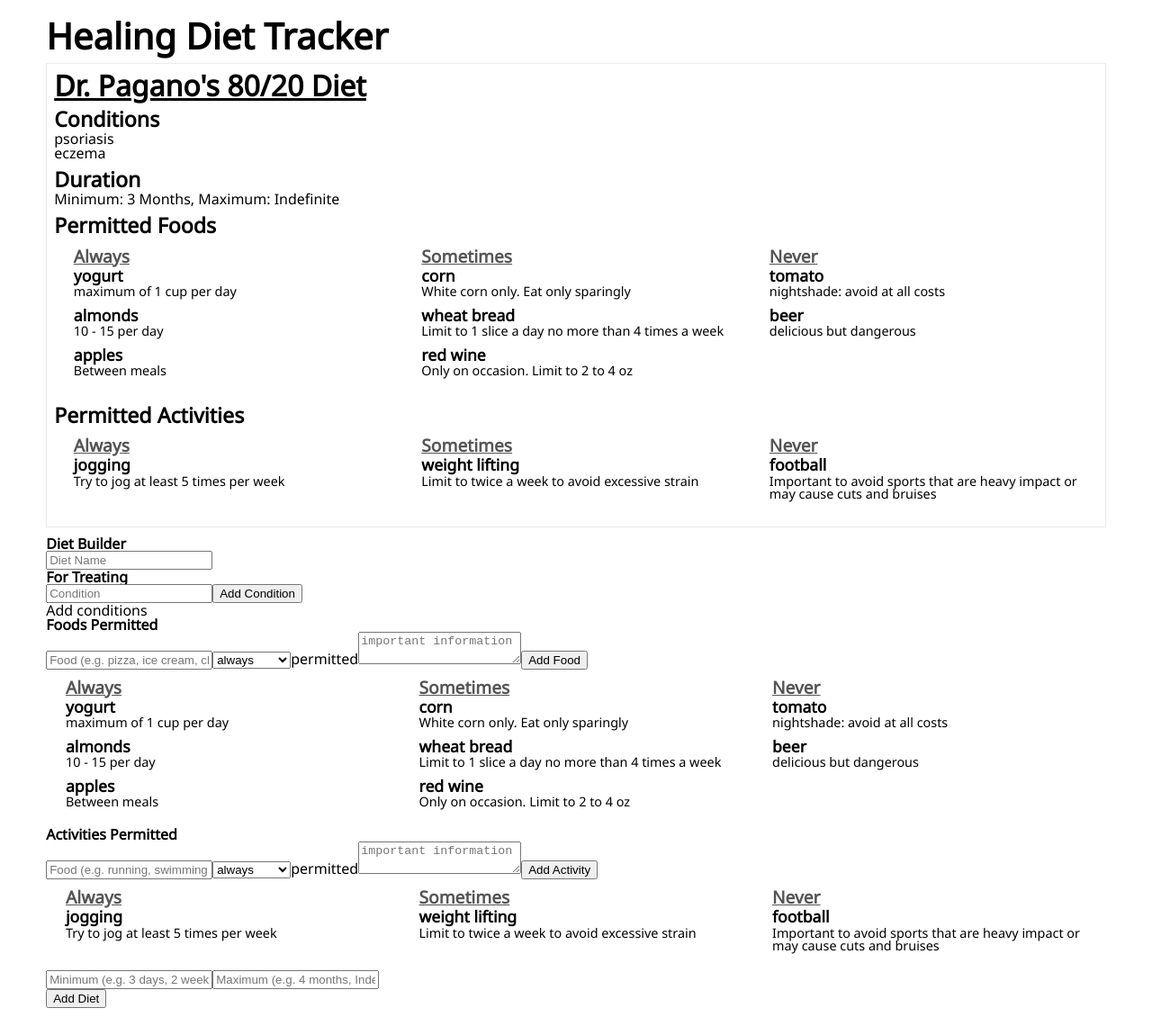
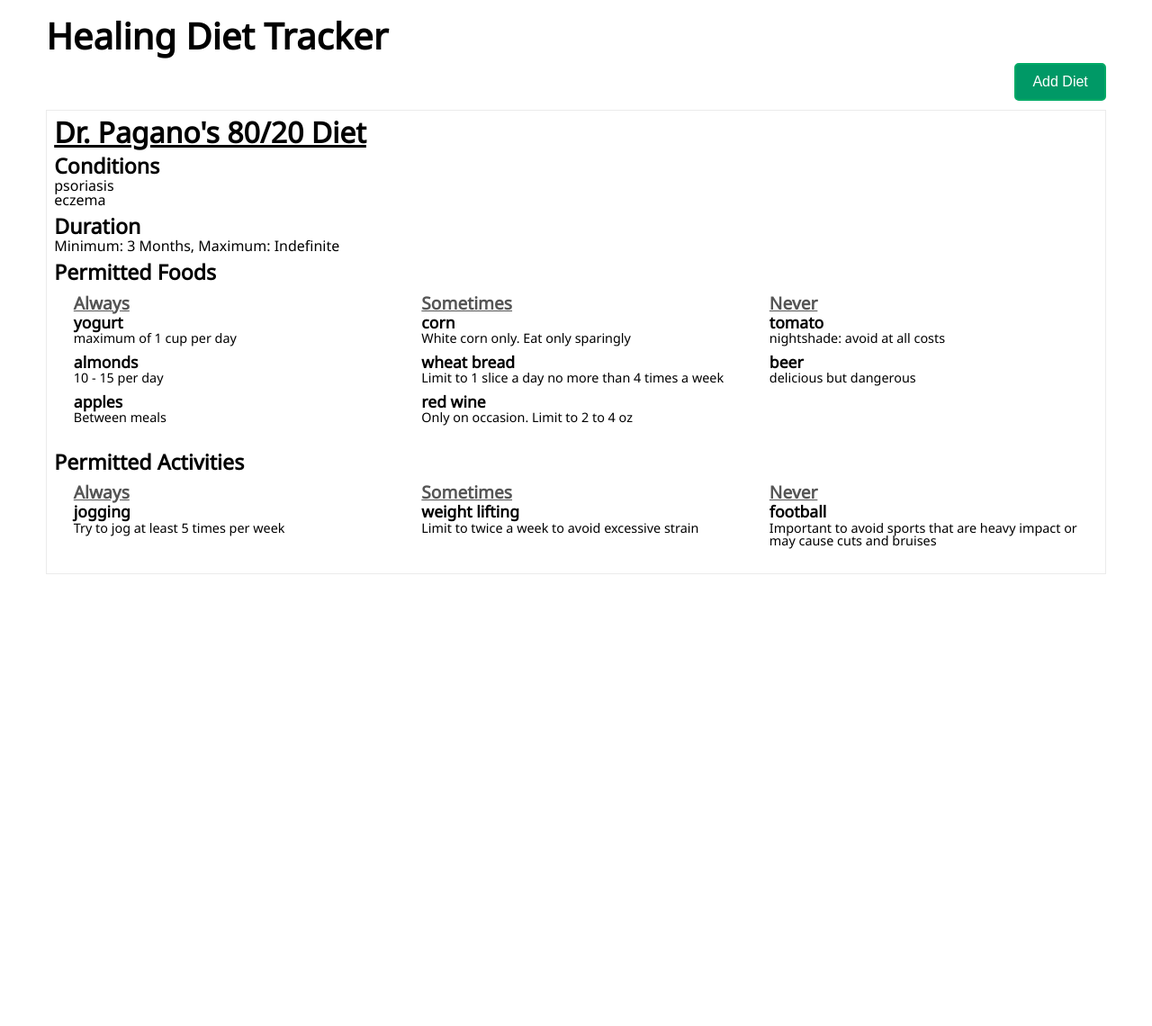
Before and after one commit to msherm/healing-diet-tracker, a React app: page / in a window 1280 px wide. Shown: the whole page at 90% size. After the commit the page ends 800 px from the top, so only its background shows below. Built offline with nearby package versions, Linux system fonts and the light colour scheme.

Commit message:
DietBuilder styling and visibility toggle

```diff
--- a/src/actions/action-creators.js
+++ b/src/actions/action-creators.js
@@ -1,4 +1,11 @@
 import * as types from './action-types';
+
+//App
+export const toggleDietBuilder = () => {
+	return {
+		type: types.TOGGLE_DIET_BUILDER
+	}
+}
 
 //Builder
 export const updateDietName = (name) => {
--- a/src/actions/action-types.js
+++ b/src/actions/action-types.js
@@ -1,4 +1,7 @@
 //Actions
+//App
+export const TOGGLE_DIET_BUILDER = 'TOGGLE_DIET_BUILDER';
+
 //Diets
 export const RETRIEVE_DIET = 'RETRIEVE_DIET';
 
--- a/src/components/App.jsx
+++ b/src/components/App.jsx
@@ -4,20 +4,35 @@ import DietBuilder from './DietBuilder.jsx';
 
 
 class App extends React.Component {
+  constructor(props) {
+    super(props);
+
+    this.toggleDietBuilder = this.toggleDietBuilder.bind(this);
+  }
+
   componentDidMount() {
   }
 
+  toggleDietBuilder() {
+    this.props.toggleDietBuilder();
+  }
+
   render() {
+    const builderBuilderButtonClass = !this.props.builderVisible ? 'add-button right-align-button' : 'hide-button  right-align-button';
+
     return (
       <div className="container">
       	<h1>Healing Diet Tracker</h1>
-        <Diets diets={ this.props.diets }/>
-        <DietBuilder dietBuilder={ this.props.dietBuilder }
+        <button className={ builderBuilderButtonClass } onClick={ this.toggleDietBuilder }>{ !this.props.builderVisible ? 'Add Diet' : 'Hide Diet Builder' }</button>
+        <DietBuilder builderVisible={ this.props.builderVisible }
+                     toggleDietBuilder={ this.props.toggleDietBuilder }
+                     dietBuilder={ this.props.dietBuilder }
                      updateDietName={ this.props.updateDietName }
                      addCondition={ this.props.addCondition }
                      addPermittedDetail={ this.props.addPermittedDetail }
                      updateDuration={ this.props.updateDuration }
                      addDiet={ this.props.addDiet }/>
+        <Diets diets={ this.props.diets }/>
       </div>
     );
   }
--- a/src/components/DietBuilder.jsx
+++ b/src/components/DietBuilder.jsx
@@ -60,68 +60,74 @@ class DietBuilder extends React.Component {
 		this.refs['diet-name'].value = '';
 		this.refs['duration-minimum'].value = '';
 		this.refs['duration-maximum'].value = '';
+		this.props.toggleDietBuilder();
 	}
 
 	render() {
-		const conditions = this.props.dietBuilder.conditions.length ? this.props.dietBuilder.conditions.map((condition, i) => {return <li key={ i }>{ condition }</li>}) : <li className="initial">Add conditions</li>;
+		if (!this.props.builderVisible) {
+			return null;
+		} else {
+			const conditions = this.props.dietBuilder.conditions.length ? this.props.dietBuilder.conditions.map((condition, i) => {return <li key={ i }>{ condition }</li>}) : <li className="initial">No conditions listed</li>;
 
 			return (
 				<div className="diet-builder">
 					<h3>Diet Builder</h3>
-				<input ref="diet-name" placeholder="Diet Name" onChange={ this.updateDietName }/>
+					<h4>Diet Name</h4>
+					<input ref="diet-name" placeholder="ex. Master Cleanse" onChange={ this.updateDietName }/>
 					<div className="condition-adder">
 						<h4>For Treating</h4>
-					<input ref="condition" placeholder="Condition"/>
+						<input ref="condition" placeholder="ex. Dry Skin, Inflammation"/>
 						<button onClick={ this.addCondition }>Add Condition</button>
 						<ul className="conditions">
 							{ conditions }
 						</ul>
 					</div>
 					<div className="permitted-detail-adder">
-					<h4>Foods Permitted</h4>
+						<h4>Foods Breakdown</h4>
 						<div className="detail-adder">
-						<span><input ref="permitted-food-detail" placeholder="Food (e.g. pizza, ice cream, chili)"/></span>
-						<span>
+							<label>Food Name</label>
+							<input ref="permitted-food-detail" placeholder="ex. oranges, pizza"/>
+							<label>Permitted Frequency</label>
 							<select ref="permitted-food-frequency">
 								<option value="always">always</option>
 								<option value="sometimes">sometimes</option>
 								<option value="never">never</option>
 							</select>
-							permitted
-						</span>
-						<span>
-							<textarea ref="permitted-food-description" placeholder="important information"></textarea>
-						</span>
+							<label>Food Details</label>
+							<textarea ref="permitted-food-description" placeholder="ex. Eat 3 times each day."></textarea>
 							<button onClick={ this.addPermittedFoodDetail }>Add Food</button>
 						</div>
 						<PermittedLists category="food" permitted={ this.props.dietBuilder.permitted }/>
 					</div>
 					<div className="permitted-detail-adder">
-					<h4>Activities Permitted</h4>
+						<h4>Activities Breakdown</h4>
 						<div className="detail-adder">
-						<span><input ref="permitted-activity-detail" placeholder="Food (e.g. running, swimming, weight lifting)"/></span>
-						<span>
+							<label>Activity Name</label>
+							<input ref="permitted-activity-detail" placeholder="ex. jogging, swimming"/>
+							<label>Permitted Frequency</label>
 							<select ref="permitted-activity-frequency">
 								<option value="always">always</option>
 								<option value="sometimes">sometimes</option>
 								<option value="never">never</option>
 							</select>
-							permitted
-						</span>
-						<span>
-							<textarea ref="permitted-activity-description" placeholder="important information"></textarea>
-						</span>
+							<label>Activity details</label>
+							<textarea ref="permitted-activity-description" placeholder="ex. 2 hours per day max."></textarea>
 							<button onClick={ this.addPermittedActivityDetail }>Add Activity</button>
 						</div>
 						<PermittedLists category="activity" permitted={ this.props.dietBuilder.permitted }/>
 					</div>
+					<h4>Duration</h4>
 					<div className="duration-adder">
-					<input ref="duration-minimum" placeholder="Minimum (e.g. 3 days, 2 weeks, 1 month)" onChange={ this.updateDuration }/>
-					<input ref="duration-maximum" placeholder="Maximum (e.g. 4 months, Indefinite)" onChange={ this.updateDuration }/>
+						<label>Minimum</label>
+						<input ref="duration-minimum" placeholder="ex. 4 days" onChange={ this.updateDuration }/>
+						<label>Maximum</label>
+						<input ref="duration-maximum" placeholder="ex. 3 weeks" onChange={ this.updateDuration }/>
 					</div>
-				<button onClick={ this.addDiet }>Add Diet</button>
+					<button className="add-diet" onClick={ this.addDiet }>Add Diet</button>
 				</div>
 			);
+		}
+
 	}
 }
 
--- a/src/containers/AppContainer.jsx
+++ b/src/containers/AppContainer.jsx
@@ -3,12 +3,14 @@ import { connect } from 'react-redux';
 import App from '../components/App.jsx';
 import store from '../store';
 
-import { updateDietName, addCondition, addPermittedDetail, updateDuration, addDiet } from '../actions/action-creators.js';
+import { toggleDietBuilder, updateDietName, addCondition, addPermittedDetail, updateDuration, addDiet } from '../actions/action-creators.js';
 
 class AppContainer extends React.Component {
   render() {
     return (
-      <App diets={ this.props.diets }
+      <App builderVisible={ this.props.app.builderVisible }
+           diets={ this.props.diets }
+           toggleDietBuilder={ this.props.handleToggleDietBuilder }
            dietBuilder={ this.props.dietBuilder }
            updateDietName={ this.props.handleUpdateDietName }
            addCondition={ this.props.handleAddCondition }
@@ -22,6 +24,7 @@ class AppContainer extends React.Component {
 
 const mapStateToProps = function(store) {
   return {
+    app: store.appState,
     diets: store.dietsState.diets,
     dietBuilder: store.dietBuilderState
   };
@@ -29,6 +32,9 @@ const mapStateToProps = function(store) {
 
 const mapDispatchToProps = function(dispatch) {
   return {
+    handleToggleDietBuilder: () => {
+      dispatch(toggleDietBuilder());
+    },
     handleUpdateDietName: (name) => {
       dispatch(updateDietName(name));
     },
--- /dev/null
+++ b/src/reducers/app-reducer.js
@@ -0,0 +1,16 @@
+import { TOGGLE_DIET_BUILDER } from '../actions/action-types';
+
+const initialState = {
+  builderVisible: false
+};
+
+const appReducer = function(state = initialState, action) {
+  switch (action.type) {
+    case TOGGLE_DIET_BUILDER:
+      return Object.assign({}, state, { builderVisible: !state.builderVisible });
+  }
+
+	return state;
+}
+
+export default appReducer;
--- a/src/reducers/index.js
+++ b/src/reducers/index.js
@@ -1,11 +1,13 @@
 import { combineReducers } from 'redux';
 
 //Reducers
+import appReducer from './app-reducer';
 import dietsReducer from './diets-reducer';
 import dietBuilderReducer from './dietbuilder-reducer';
 
 //Combine Reducers
 var reducers = combineReducers({
+		appState: appReducer,
 		dietsState: dietsReducer,
 		dietBuilderState: dietBuilderReducer,
 });
--- a/src/scss/main.scss
+++ b/src/scss/main.scss
@@ -1,6 +1,17 @@
+$add-color: #096;
+$add-color-hover: #0a6;
+
+$remove-color: #c00;
+$remove-color-hover: #c30;
+
+@mixin modal-border() {
+	border: 2px solid #aaa;
+	border-radius: 5px;
+}
+
 @import url("https://fonts.googleapis.com/css?family=Noto+Sans");
 
-body {
+body, textarea {
   font-family: "Noto Sans", sans-serif;
 }
 
@@ -20,6 +31,8 @@ h1 {
 }
 
 .diets {
+	clear: both;
+
 	> li {
 		padding: 8px;
 		margin: 10px 0;
@@ -82,3 +95,87 @@ ul.permitted-detail-lists {
 		}
 	}
 }
+
+.diet-builder {
+	@include modal-border;
+
+	clear: both;
+	text-align: center;
+	padding: 8px;
+	box-shadow: 6px 6px 3px #ccc;
+
+	h3 {
+		font-size: 2.0em;
+		margin: 6px 0;
+	}
+
+	h4 {
+		font-size: 1.35em;
+	}
+
+	label {
+		display: block;
+		font-size: 1.15em;
+		font-weight: bold;
+		margin: 10px 0 2px;
+	}
+
+	input, textarea {
+		display: block;
+		width: 80%;
+		max-width: 400px;
+		margin: 10px auto;
+		font-size: 1.25em;
+		text-align: center;
+	}
+}
+
+button {
+	display: block;
+	border: 2px solid #666;
+	border-radius: 5px;
+	background-color: #444;
+	color: #fff;
+	padding: 10px 18px;
+	margin: 10px auto;
+	text-align: center;
+	text-decoration: none;
+	font-size: 1.0em;
+	cursor: pointer;
+	transition-duration: 0.2s;
+
+	&:hover {
+		background-color: #666;
+	}
+
+	&.add-button {
+		background-color: $add-color;
+		border-color: $add-color-hover;
+
+		&:hover {
+			background-color: $add-color-hover;
+		}
+	}
+
+	&.hide-button {
+		background-color: $remove-color;
+		border-color: $remove-color-hover;
+
+		&:hover {
+			background-color: $remove-color-hover;
+		}
+	}
+
+	&.right-align-button {
+		float: right;
+	}
+
+	&.add-diet {
+		border-color: #039;
+		background-color: #006;
+
+		&:hover {
+			background-color: #039;
+		}
+	}
+}
```
Lines whose indentation alone changed are shown as unchanged.
